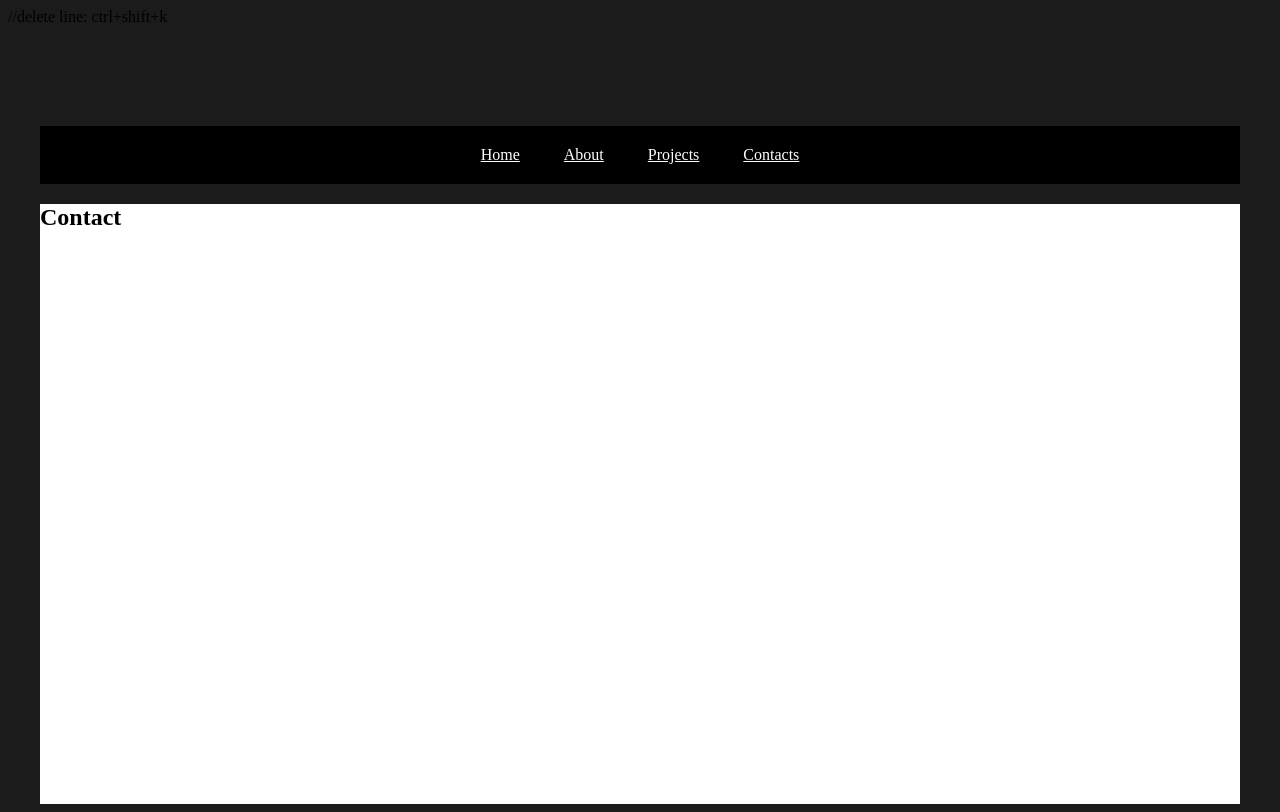
After one commit to bkcpro/php_prac-proj, a PHP site: page /simple_site/contact.php in a window 1280 px wide. The commit adds this page. Run offline with PHP 8.4, Linux system fonts and the light colour scheme.

Commit message:
changes to directory and added new pages

```diff
--- /dev/null
+++ b/simple_site/contact.php
@@ -0,0 +1,59 @@
+//delete line: ctrl+shift+k
+
+<!DOCTYPE html>
+<html lang="en">
+  <head>
+    <title> Testing simple php website</title>
+
+
+    <style>
+
+      body{
+        background: #1b1b1b;
+      }
+
+      .container{
+        margin: 0 auto;
+        max-width: 1200px;
+      }
+
+      header{
+        margin: 100px 0 0;
+        background: #000;
+        color: white;
+        text-align: center;
+      }
+
+      section{
+        background: #fff;
+        min-height: 600px;
+      }
+
+      header a{
+        color: white;
+        padding: 20px;
+        display: inline-block;
+      }
+    </style>
+
+  </head>
+
+  <body>
+    <div class = "container">
+      <header>
+        <nav>
+          <a href="/simple_site"> Home </a>
+          <a href="/simple_site/about.php"> About </a>
+          <a href="/simple_site/projects.php"> Projects </a>
+          <a href="/simple_site/contact.php"> Contacts </a>
+        </nav>
+      </header>
+
+      <section>
+
+        <h1> Contact </h1>
+      </section>
+    </div>
+  </body>
+
+</html>
```
Also changed, not shown: simple_site/about.php (renamed from simple_site.html, +5 -5 lines), simple_site/index.php (added, +59 -0 lines), simple_site/projects.php (added, +59 -0 lines).
